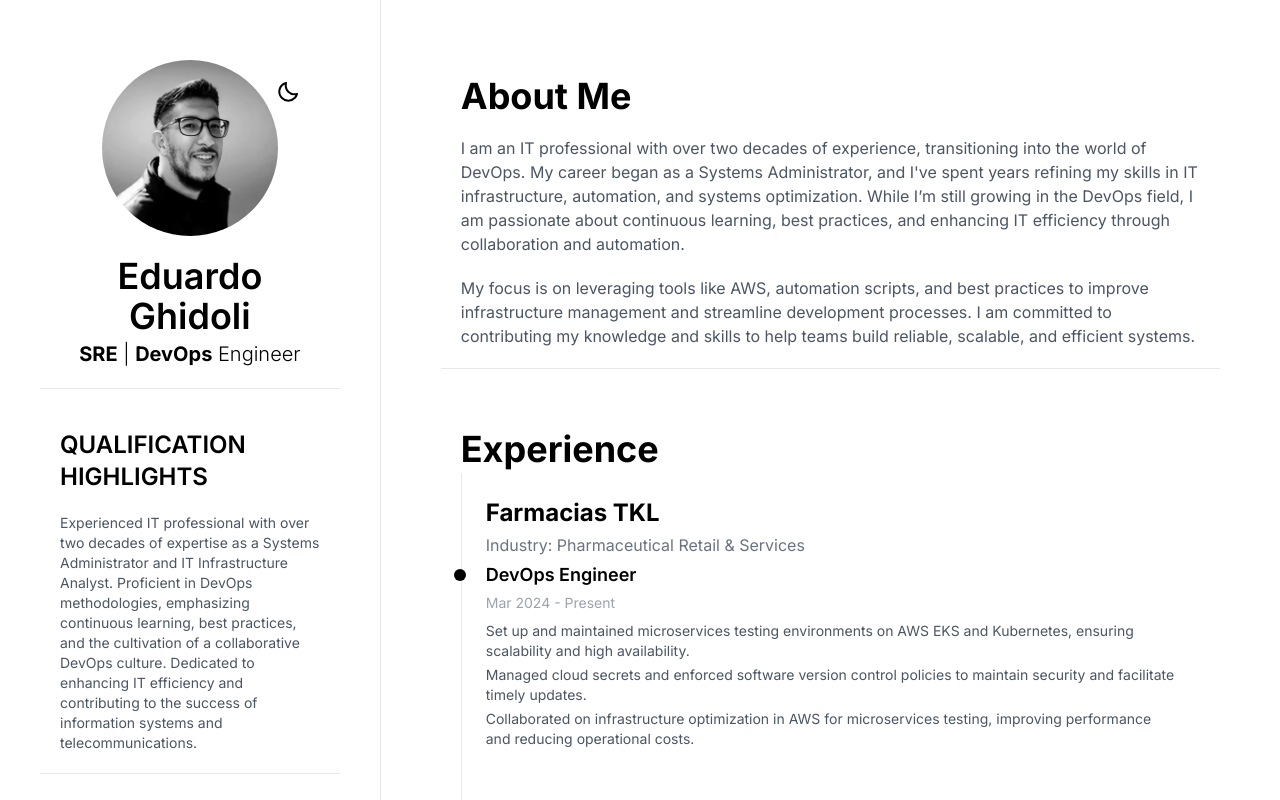
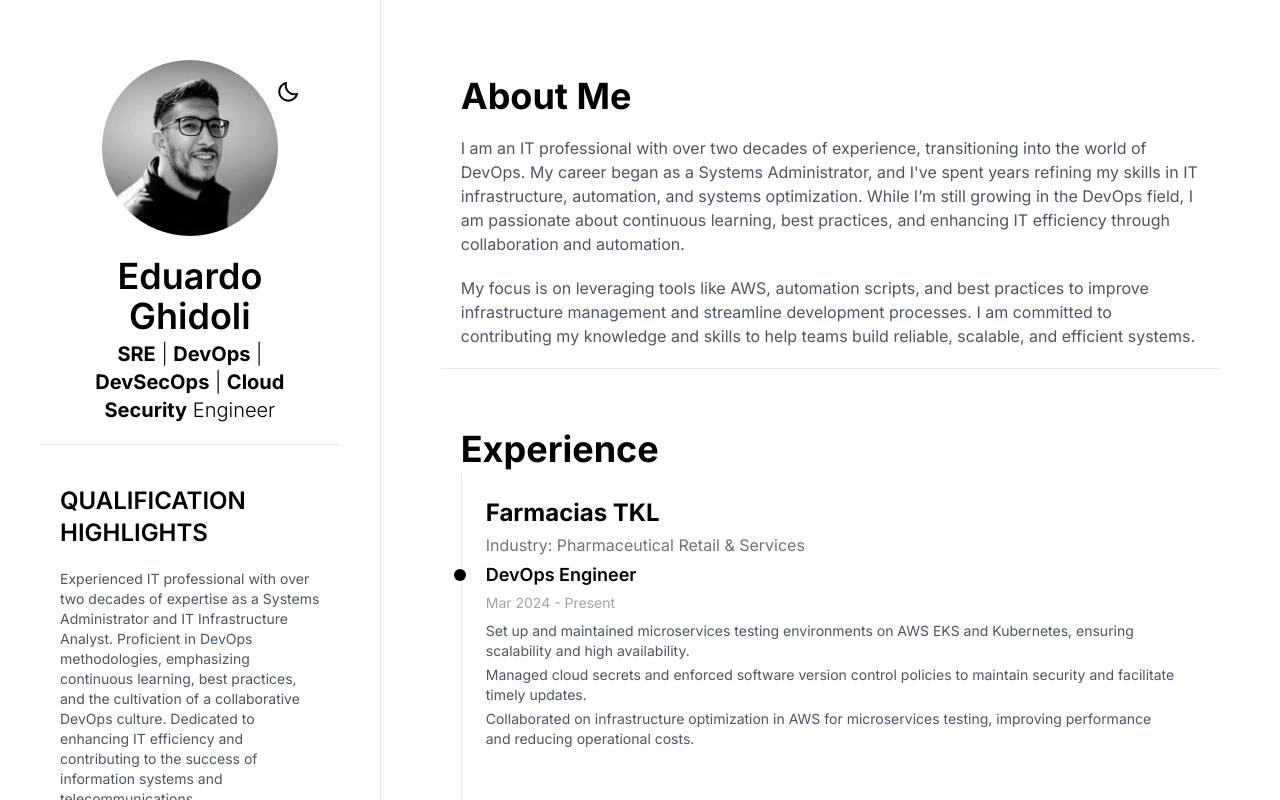
Before and after one commit to eddyg-github/My_CV, a React (Vite) app: page / in a window 1280 px wide. Shown: the top 800 px of the page. Built offline with nearby package versions, Linux system fonts and the light colour scheme.

Commit message:
Update HeaderLeft.jsx

```diff
--- a/src/components/HeaderLeft.jsx
+++ b/src/components/HeaderLeft.jsx
@@ -116,7 +116,7 @@ const HeaderLeft = ({ darkMode, toggleDarkMode }) => {
               <span className="font-semibold">Eduardo Ghidoli</span>
             </h1>
             <h3 className="text-xl font-light">
-              <span className="font-bold">SRE</span> | <span className="font-bold">DevOps</span> Engineer
+              <span className="font-bold">SRE</span> | <span className="font-bold">DevOps</span>  | <span className="font-bold">DevSecOps</span>  | <span className="font-bold">Cloud Security</span> Engineer
             </h3>
           </div>
           <button className="absolute right-10 top-10" onClick={toggleDarkMode}>
```
